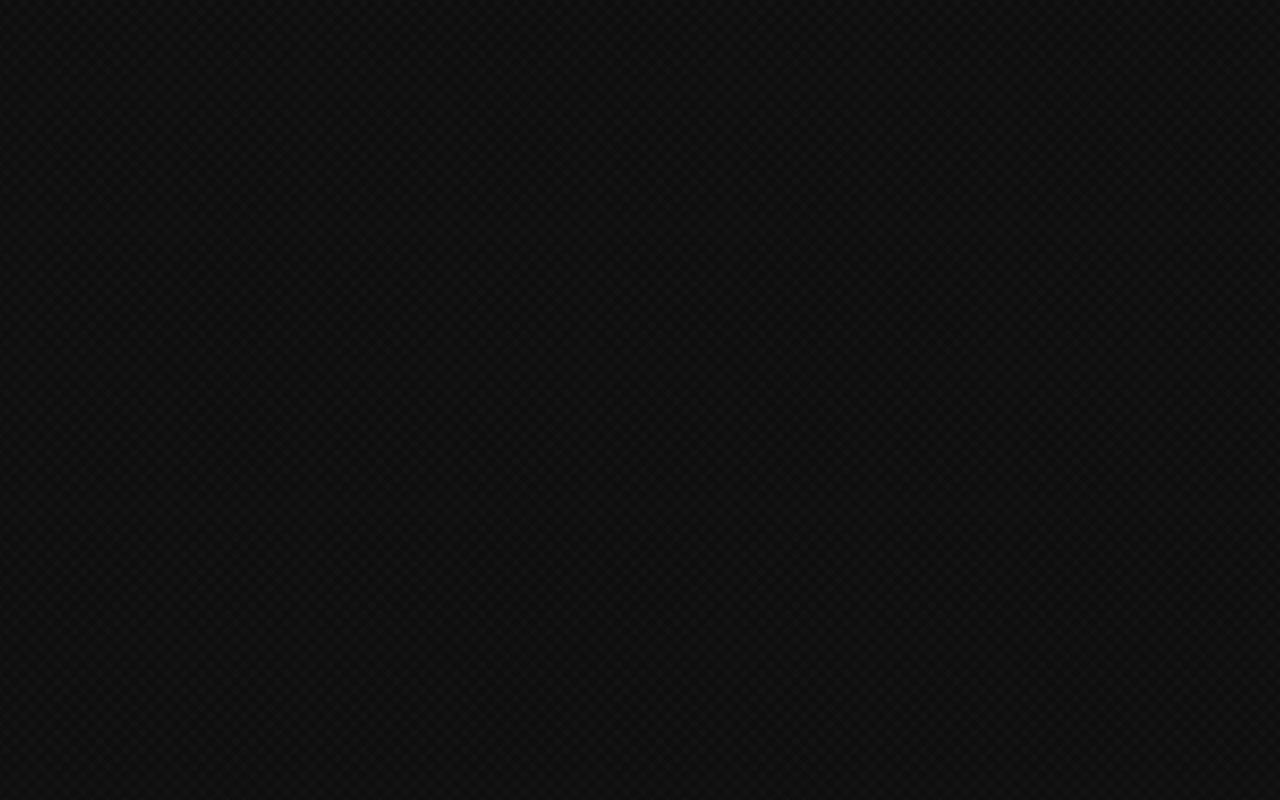
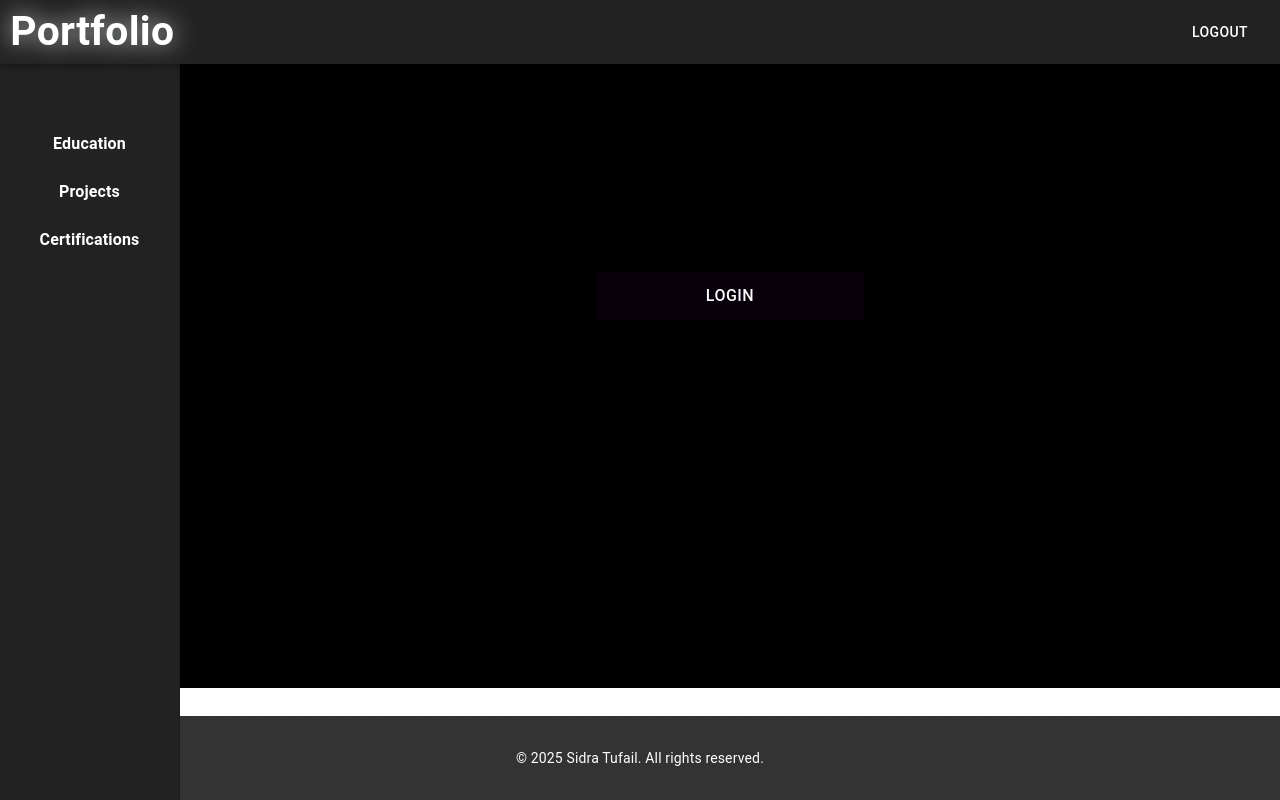
Before and after one commit to sidi-125/file-4, a React (Create React App) app: page /login in a window 1280 px wide. Before the commit this address had no page. Built offline with nearby package versions, Linux system fonts and the light colour scheme; sample sign-in values are in the browser's storage.

Commit message:
Add conditional routing to layout and pages

```diff
--- a/src/App.js
+++ b/src/App.js
@@ -9,6 +9,8 @@ import Projects from './Pages/Projects';
 import Certifications from './Pages/Certifications';
 import Education from './Pages/Education';
 import Home from './Pages/Home';
+import PrivateRoute from './Pages/Privateroute';
+import LoginForm from './Pages/LoginForm';
 import './App.css';
 
 function App() {
@@ -16,13 +18,37 @@ function App() {
     <Router>
       <Routes>
         <Route path="/" element={<Layout />}>
+          {/* Public Routes */}
           <Route index element={<Home />} />
           <Route path="About" element={<About />} />
           <Route path="Contact" element={<Contact />} />
           <Route path="Skills" element={<Skills />} />
-          <Route path="Projects" element={<Projects />} />
-          <Route path="Certifications" element={<Certifications />} />
-          <Route path="Education" element={<Education />} />
+
+          <Route
+            path="Education"
+            element={
+              <PrivateRoute>
+                <Education />
+              </PrivateRoute>
+            }
+          />
+          <Route
+            path="Projects"
+            element={
+              <PrivateRoute>
+                <Projects />
+              </PrivateRoute>
+            }
+          />
+          <Route
+            path="Certifications"
+            element={
+              <PrivateRoute>
+                <Certifications />
+              </PrivateRoute>
+            }
+          />
+          <Route path="login" element={<LoginForm onClose={() => {}} />} /> {/* Login route */}
         </Route>
       </Routes>
     </Router>
--- a/src/Layout.jsx
+++ b/src/Layout.jsx
@@ -1,31 +1,56 @@
-import React, { useState } from 'react';
-import { Outlet, Link } from 'react-router-dom';
-import { AppBar, Toolbar, IconButton, Typography, Drawer, List, ListItem, ListItemText, Box, CssBaseline, Button, Dialog } from '@mui/material';
+import React, { useState, useEffect } from 'react';
+import { Outlet, Link, useNavigate } from 'react-router-dom';
+import {
+  AppBar, Toolbar, IconButton, Typography, Drawer,
+  List, ListItem, ListItemText, Box, CssBaseline,
+  Button, Dialog
+} from '@mui/material';
 import MenuIcon from '@mui/icons-material/Menu';
-import LoginForm from './Pages/LoginForm/LoginForm'; // Import the LoginForm
+import LoginForm from './Pages/LoginForm';
 
 const drawerWidth = 180;
 
 const Layout = () => {
   const [mobileOpen, setMobileOpen] = useState(false);
-  const [openLogin, setOpenLogin] = useState(false);  // For opening the login form
+  const [openLogin, setOpenLogin] = useState(false);
+  const [token, setToken] = useState(localStorage.getItem('authToken'));
+  const navigate = useNavigate();
+
+  // For setting the state after the page reload
+  useEffect(() => {
+    const savedToken = localStorage.getItem('authToken');
+    setToken(savedToken);
+  }, []);
 
   const handleDrawerToggle = () => {
     setMobileOpen(!mobileOpen);
   };
 
   const handleLoginClick = () => {
-    setOpenLogin(true);  // Open login form on button click
+    setOpenLogin(true);
   };
 
   const handleCloseLogin = () => {
-    setOpenLogin(false);  // Close login form
+    setOpenLogin(false);
+    const savedToken = localStorage.getItem('authToken');
+    setToken(savedToken); // Update token state after login
+    navigate('/Education'); // Navigate to Education after successful login
   };
+
+  const handleLogout = () => {
+    localStorage.removeItem('authToken');
+    setToken(null); // Remove the token from state
+    navigate('/'); // Navigate to Home after logout
+  };
+
+  const allPages = ['Home', 'About', 'Skills', 'Contact', 'Education', 'Projects', 'Certifications'];
+  const privatePages = ['Education', 'Projects', 'Certifications'];
+  const visiblePages = token ? privatePages : allPages;
 
   const drawer = (
     <Box sx={{ backgroundColor: '#222', height: '100%', pt: 6 }}>
       <List>
-        {['Home', 'About', 'Education', 'Skills', 'Projects', 'Certifications', 'Contact'].map((text) => (
+        {visiblePages.map((text) => (
           <ListItem
             button
             key={text}
@@ -66,18 +91,18 @@ const Layout = () => {
             variant="h4"
             sx={{
               fontWeight: 700,
-              animation: 'blinkZoom 1s infinite', // Blink aur zoom-in/out effect
+              animation: 'blinkZoom 1s infinite',
               '@keyframes blinkZoom': {
                 '0%': {
                   transform: 'scale(1)',
                   textShadow: '0 0 10px rgba(245, 248, 248, 0.8)',
                 },
                 '50%': {
-                  transform: 'scale(1.2)', // Zoom-in effect
+                  transform: 'scale(1.2)',
                   textShadow: '0 0 20px rgba(245, 250, 250, 0.8)',
                 },
                 '100%': {
-                  transform: 'scale(1)', // Zoom-out effect
+                  transform: 'scale(1)',
                   textShadow: '0 0 10px rgba(245, 252, 252, 0.8)',
                 },
               },
@@ -86,8 +111,12 @@ const Layout = () => {
             Portfolio
           </Typography>
 
-          {/* Login Button */}
-          <Button color="inherit" onClick={handleLoginClick}>Login</Button> {/* Open login form */}
+          {/* Login/Logout Button */}
+          {!token ? (
+            <Button color="inherit" onClick={handleLoginClick}>Login</Button>
+          ) : (
+            <Button color="inherit" onClick={handleLogout}>Logout</Button>
+          )}
 
           <IconButton
             color="inherit"
--- a/src/Pages/LoginForm/LoginForm.jsx
+++ b/src/Pages/LoginForm/index.jsx
@@ -2,11 +2,13 @@
 import React, { useState } from 'react';
 import { Button, TextField, Box, Typography } from '@mui/material';
 import axios from 'axios';
+import { useNavigate } from 'react-router-dom'; // Import useNavigate for redirect
 
 const LoginForm = ({ onClose }) => {
   const [email, setEmail] = useState('');
   const [password, setPassword] = useState('');
   const [error, setError] = useState('');
+  const navigate = useNavigate(); // Initialize useNavigate for redirecting
 
   const handleLogin = async (e) => {
     e.preventDefault();
@@ -15,14 +17,21 @@ const LoginForm = ({ onClose }) => {
       const response = await axios.post('https://reqres.in/api/login', {
         email,
         password
-      }, {headers:{"x-api-key": "reqres-free-v1"
-      }});
+      }, {
+        headers: {
+          "x-api-key": "reqres-free-v1"
+        }
+      });
+
       // Handle the response, save the token, and close the form
       const token = response.data.token;
       localStorage.setItem('authToken', token);  // Save token to localStorage
 
       alert('Login successful!');
       onClose(); // Close the login form
+
+      // Redirect to a protected route (for example /education)
+      navigate('/education');
     } catch (err) {
       setError('Invalid credentials');
     }
--- /dev/null
+++ b/src/Pages/Privateroute/index.jsx
@@ -0,0 +1,10 @@
+// src/Components/PrivateRoute.js
+import React from 'react';
+import { Navigate } from 'react-router-dom';
+
+const PrivateRoute = ({ children }) => {
+  const token = localStorage.getItem('authToken'); // Get token from localStorage
+  return token ? children : <Navigate to="/login" />; // If token exists, render children; otherwise, redirect to login
+};
+
+export default PrivateRoute;
```
